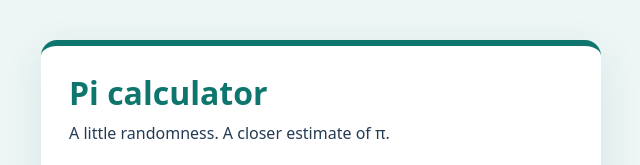
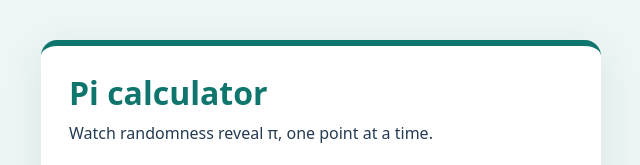
Before and after one commit to tylerprete/pi-calculator, a plain HTML site: page public/index.html in a window 1280 px wide. Shown: the top 165 px of the page, 319-959 px from the left. Drawn offline with Linux system fonts and the light colour scheme; a script that the page names is missing.

Commit message:
Tweak calculator subtitle to test preview updates

```diff
--- a/public/index.html
+++ b/public/index.html
@@ -9,7 +9,7 @@
   </head>
   <body>
     <h1>Pi calculator</h1>
-    <p class="intro">A little randomness. A closer estimate of π.</p>
+    <p class="intro">Watch randomness reveal π, one point at a time.</p>
     <canvas height="300px" width="300px" id="piCanvas"></canvas><br />
     Points Inside Circle: <span id="in-circle">0</span> / Total Points:
     <span id="total-points">0</span><br />
```
